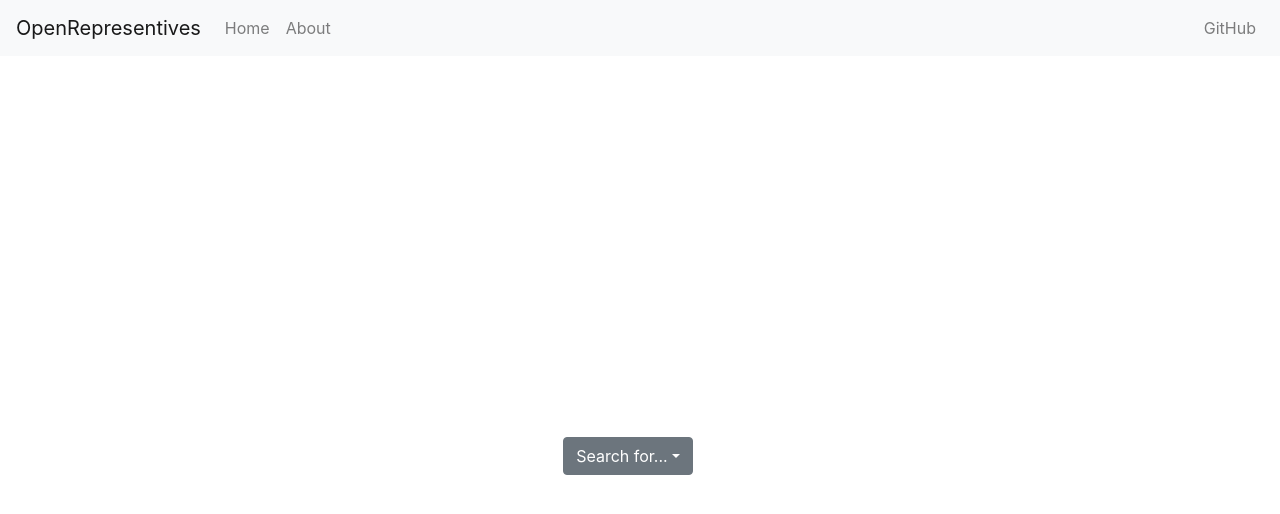
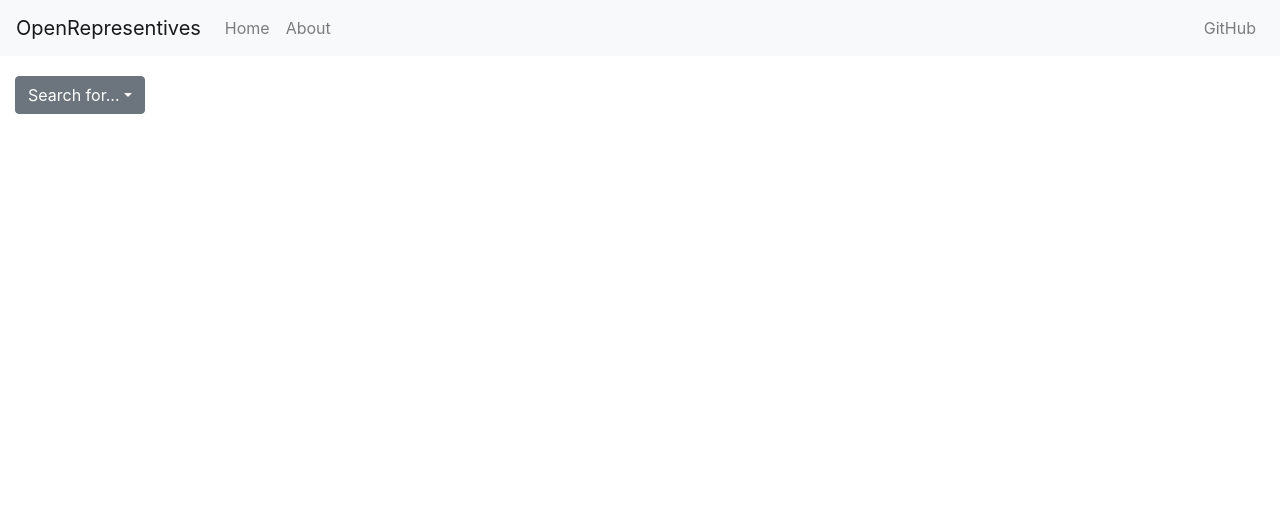
Before and after one commit to hegerdes/OpenRepresentatives-frontend, a Nuxt app: page / in a window 1280 px wide. Shown: the top 514 px of the page. Built offline with nearby package versions, Linux system fonts and the light colour scheme.

Commit message:
Now use b-container and rows

```diff
--- a/pages/index.vue
+++ b/pages/index.vue
@@ -5,16 +5,17 @@
         @update-data="refresh()"
       />
     </div>
-    <div class="container">
-      <div id="dropdown-search">
+    <b-container fluid>
+      <b-form-row align="left" class="top-buffer">
+        <b-col id="dropdown-search" sm="2">
           <b-dropdown :text="searchType.text" class="mb-2 mr-sm-4 mb-sm-0">
-          <b-dropdown-item v-for="query in querys" :key="query.text" @click="searchSelected(query)">
+            <b-dropdown-item v-for="query in querys" :key="query.id" @click="searchSelected(query)">
               {{ query.text }}
               <b-dropdown-divider />
             </b-dropdown-item>
           </b-dropdown>
-      </div>
-      <div id="session-search-options">
+        </b-col>
+        <b-col id="session-search-options" sm="10">
           <b-form v-if="searchType.id === 1" inline @submit.stop.prevent>
             <label class="sr-only" for="inline-form-input-start-date">Start Date</label>
             <b-form-datepicker
@@ -96,8 +97,9 @@
               Enter at least 3 letters
             </b-form-invalid-feedback>
           </b-form>
-      </div>
-    </div>
+        </b-col>
+      </b-form-row>
+    </b-container>
   </div>
 </template>
 
@@ -167,6 +169,8 @@ export default Vue.extend({
   text-align: center;
 }
 
+.top-buffer { margin-top:20px; }
+
 .title {
   font-family: "Quicksand", "Source Sans Pro", -apple-system, BlinkMacSystemFont,
     "Segoe UI", Roboto, "Helvetica Neue", Arial, sans-serif;
```
Lines whose indentation alone changed are shown as unchanged.
